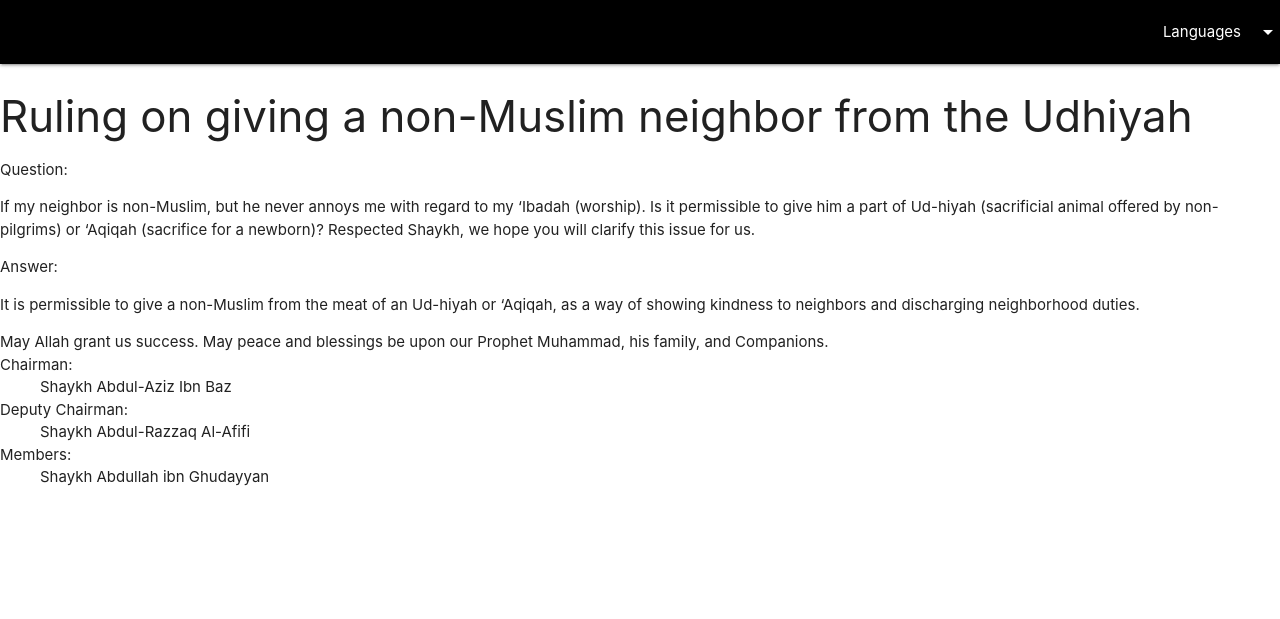
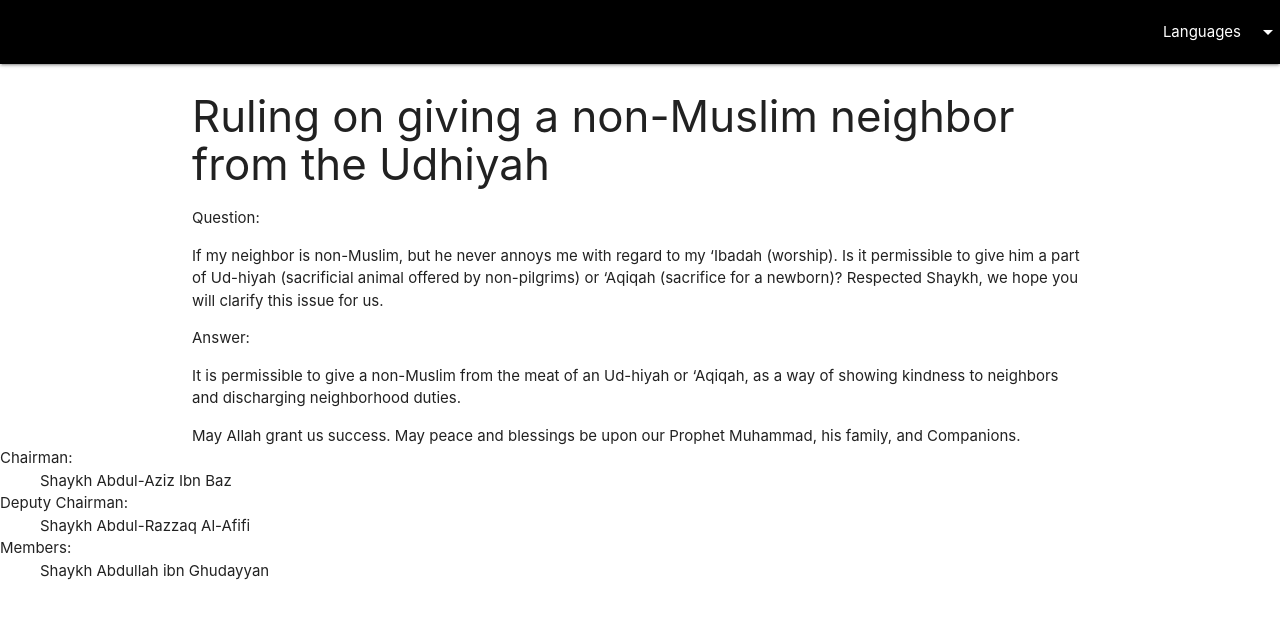
Before and after one commit to alsalafiyyah/alifta, a Jekyll site: the page built from _posts/en/2020-07-27-ruling-on-giving-kafir-udhiyah.md, in a window 1280 px wide. Shown: the top 619 px of the page. Built offline with Jekyll 4.4.1, drawn with Linux system fonts in a browser that asks for light colours.

Commit message:
Update post.html

```diff
--- a/_layouts/post.html
+++ b/_layouts/post.html
@@ -34,7 +34,7 @@ layout: default
  </nav>
 </div>
 
-<div class="{{ page.locale }}" itemscope itemtype="http://schema.org/BlogPosting">
+<div class="container {{ page.locale }}" itemscope itemtype="http://schema.org/BlogPosting">
 
  <h3>{{ page.title }}</h3>
  {{ content }}
```
